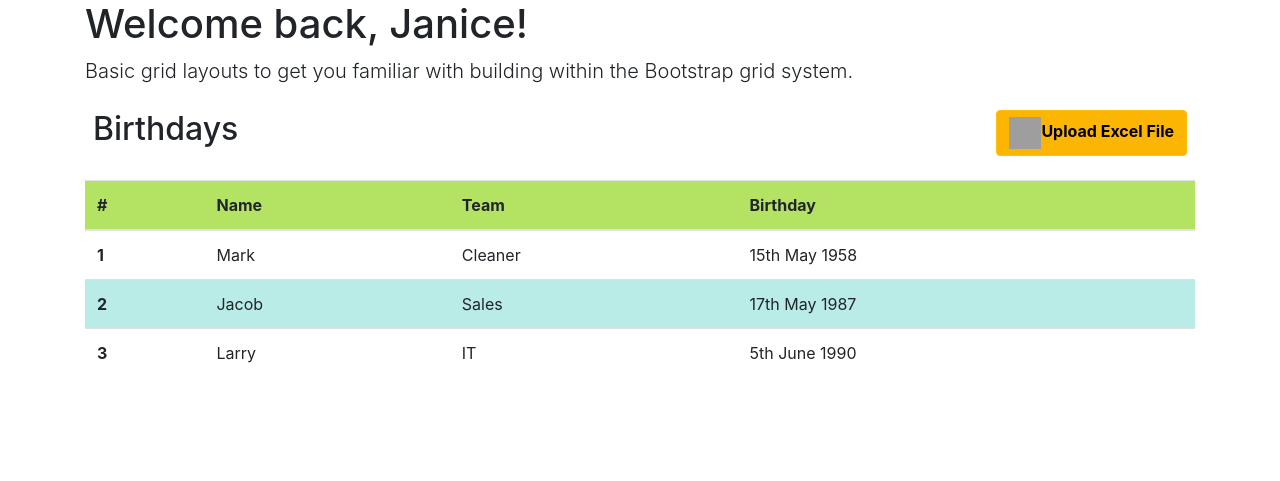
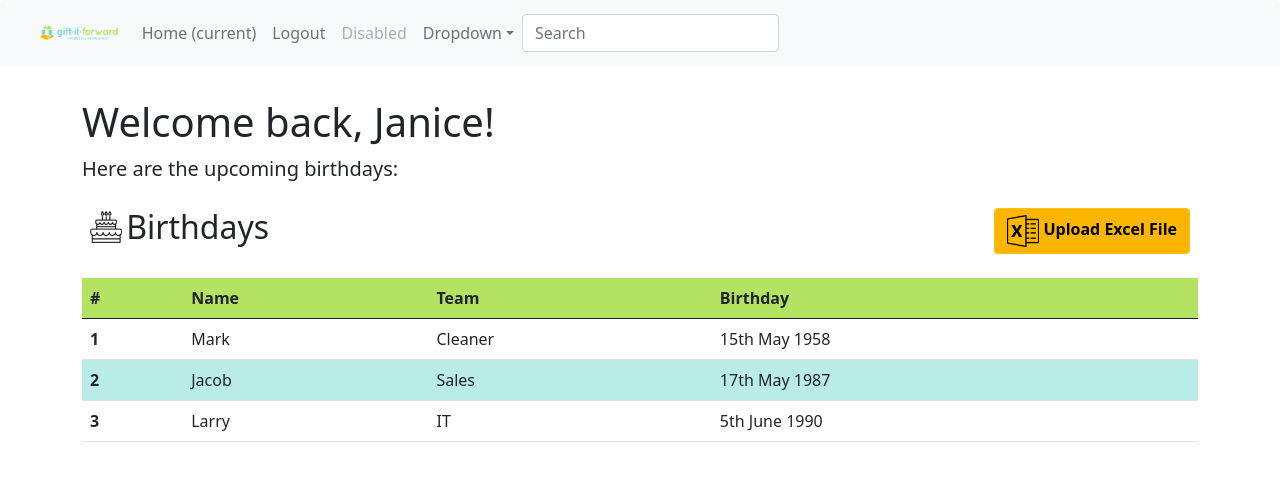
Before and after one commit to chaitanyabaranwal/GiftTeams, a Django app: page /birthdaytable/ in a window 1280 px wide. Shown: the top 481 px of the page. Run offline with Django 3.2, Linux system fonts and the light colour scheme; some libraries are stand-ins or nearby versions; grey boxes are pictures that could not be loaded.

Commit message:
Add navbar

```diff
--- a/myproject/templates/birthdaytable.html
+++ b/myproject/templates/birthdaytable.html
@@ -10,10 +10,10 @@
     <title>Grid Template for Bootstrap</title>
 
     <!-- Bootstrap core CSS -->
-    <link href="{% static 'styles/bootstrap.min.css' %}" rel="stylesheet">
+    <link href="{% static 'css/bootstrap.min.css' %}" rel="stylesheet">
 
     <!-- Custom styles for this template -->
-    <link href="{% static 'styles/grid.css' %}" rel="stylesheet">
+    <link href="{% static 'css/grid.css' %}" rel="stylesheet">
   </head>
 
   <style>
@@ -50,18 +50,71 @@
    height: 2em;
  }
 
+h2 {
+  display: inline;
+  vertical-align: middle;
+}
+
+body {
+  padding-top: 0;
+}
+
+.giftimg {
+  height: 2em;
+  margin-left: 2em;
+}
+
+.container {
+  padding-top: 2em;
+}
 
   </style>
 
   <body>
+    <nav class="navbar navbar-expand-lg navbar-light bg-light rounded">
+      <a class="navbar-brand" href="#"><img src="{% static 'img/giftitforward.png' %}" class="giftimg"></a>
+      <button class="navbar-toggler" type="button" data-toggle="collapse" data-target="#navbarsExample09" aria-controls="navbarsExample09" aria-expanded="false" aria-label="Toggle navigation">
+        <span class="navbar-toggler-icon"></span>
+      </button>
+
+      <div class="collapse navbar-collapse" id="navbarsExample09">
+        <ul class="navbar-nav mr-auto">
+          <li class="nav-item active">
+            <a class="nav-link" href="#">Home <span class="sr-only">(current)</span></a>
+          </li>
+          <li class="nav-item">
+            <a class="nav-link" href="#">Logout</a>
+          </li>
+          <li class="nav-item">
+            <a class="nav-link disabled" href="#">Disabled</a>
+          </li>
+          <li class="nav-item dropdown">
+            <a class="nav-link dropdown-toggle" href="https://example.com" id="dropdown09" data-toggle="dropdown" aria-haspopup="true" aria-expanded="false">Dropdown</a>
+            <div class="dropdown-menu" aria-labelledby="dropdown09">
+              <a class="dropdown-item" href="#">Action</a>
+              <a class="dropdown-item" href="#">Another action</a>
+              <a class="dropdown-item" href="#">Something else here</a>
+            </div>
+          </li>
+        </ul>
+        <form class="form-inline my-2 my-md-0">
+          <input class="form-control" type="text" placeholder="Search" aria-label="Search">
+        </form>
+      </div>
+    </nav>
+
+
     <div class="container">
 
       <h1>Welcome back, <span>Janice!</span></h1>
-      <p class="lead">Basic grid layouts to get you familiar with building within the Bootstrap grid system.</p>
+      <p class="lead">Here are the upcoming birthdays: </p>
 
       <div class="d-flex justify-content-between bd-highlight mb-3">
-        <div class="p-2 bd-highlight"><h2>Birthdays</h2></div>
-        <div class="p-2 bd-highlight"><button type="button" class="btn btn-warning float-right"><img src="{% static 'excel.png' %}" class="excel"><span><strong>Upload Excel File</strong></span></button></div>
+        <div class="p-2 bd-highlight">
+          <img src="{% static 'img/cake.png' %}" class="excel">
+          <h2>Birthdays</h2>
+        </div>
+        <div class="p-2 bd-highlight"><button type="button" class="btn btn-warning float-right"><img src="{% static 'img/excel.png' %}" class="excel"><span><strong> Upload Excel File</strong></span></button></div>
       </div>
 
       <table class="table table-striped">
```
Also changed, not shown: myproject/static/img/cake.png (added).
